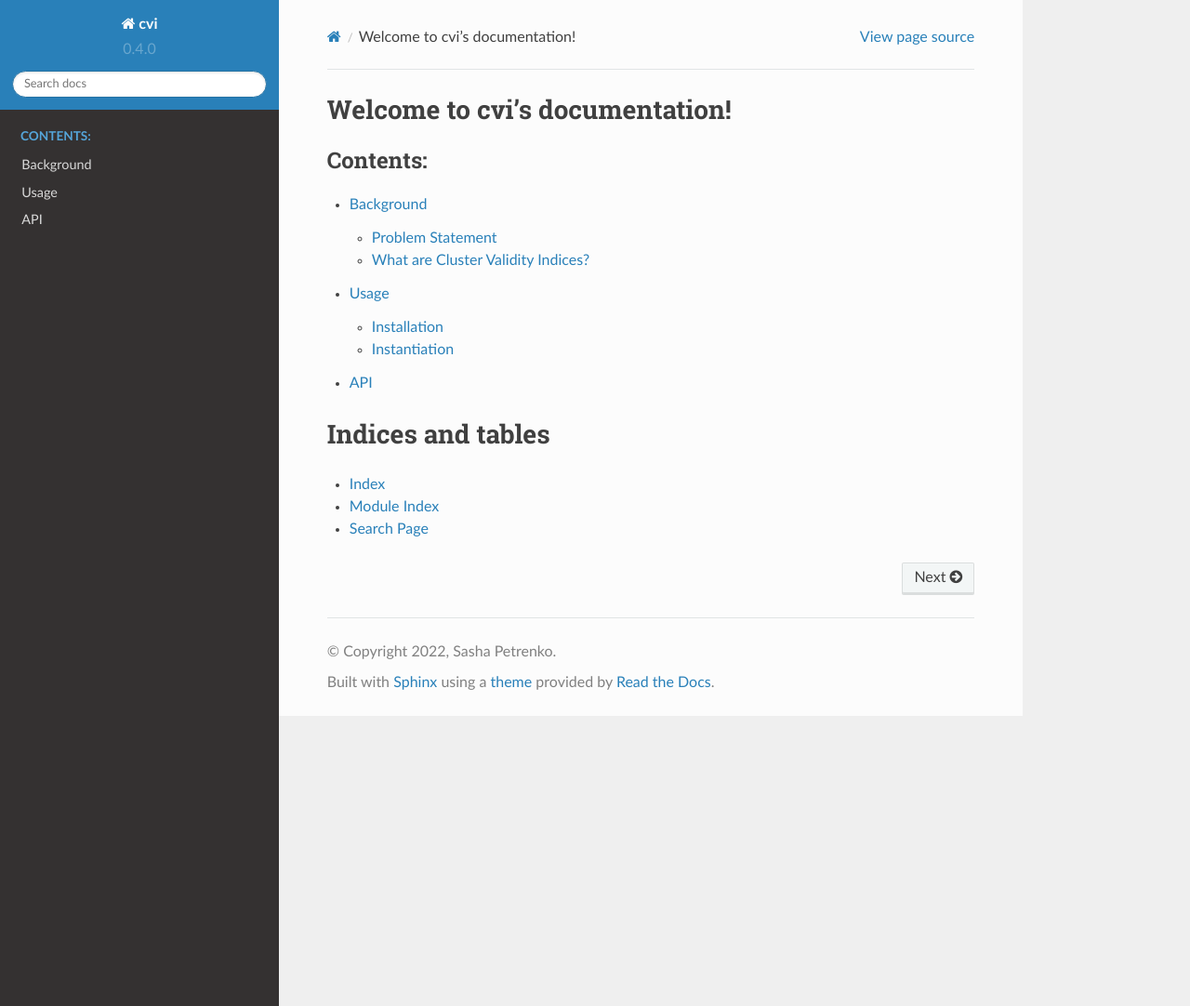
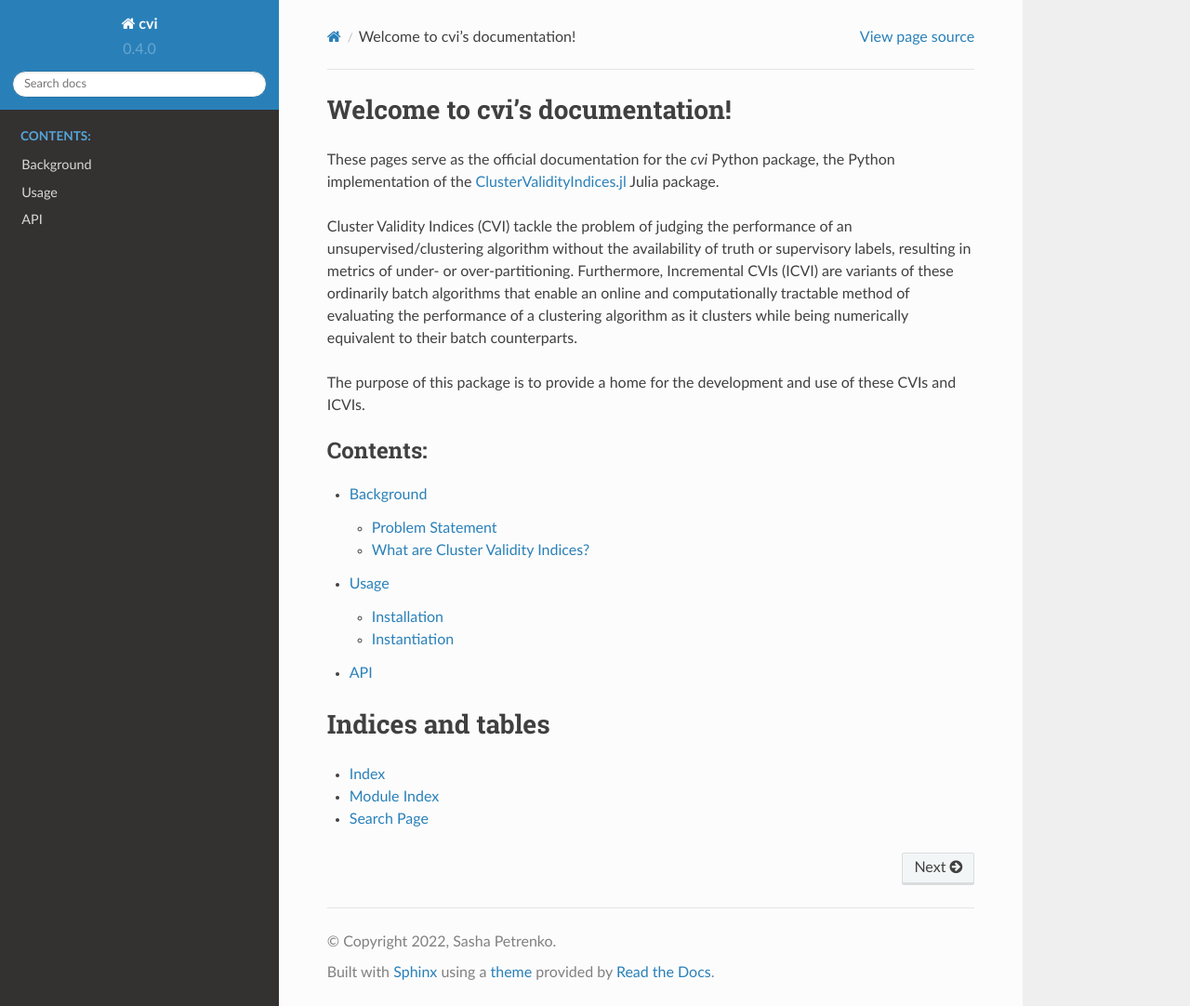
Before and after one commit to AP6YC/cvi, a Sphinx documentation site: the page built from docs/source/index.rst, in a window 1280 px wide and 1082 px high. Shown: the whole window at 93% size. Built offline with Sphinx 7.4.7 and the Read the Docs theme 2.0.0, drawn with Linux system fonts in a browser that asks for light colours.

Commit message:
Add homepage statement

```diff
--- a/docs/source/index.rst
+++ b/docs/source/index.rst
@@ -5,6 +5,21 @@
 
 Welcome to cvi's documentation!
 ====================================================
+
+
+These pages serve as the official documentation for the `cvi` Python package, the Python implementation of the `ClusterValidityIndices.jl <https://github.com/AP6YC/ClusterValidityIndices.jl>`_ Julia package.
+
+Cluster Validity Indices (CVI) tackle the problem of judging the performance of an unsupervised/clustering algorithm without the availability of truth or supervisory labels, resulting in metrics of under- or over-partitioning.
+Furthermore, Incremental CVIs (ICVI) are variants of these ordinarily batch algorithms that enable an online and computationally tractable method of evaluating the performance of a clustering algorithm as it clusters while being numerically equivalent to their batch counterparts.
+
+The purpose of this package is to provide a home for the development and use of these CVIs and ICVIs.
+
+..
+   For a list of all CVIs available from the package, see the [Implemented CVI List](@ref cvi-list-page) page.
+
+..
+   See the [Index](@ref main-index) for the complete list of documented functions and types.
+
 
 .. toctree::
    :maxdepth: 2
```
